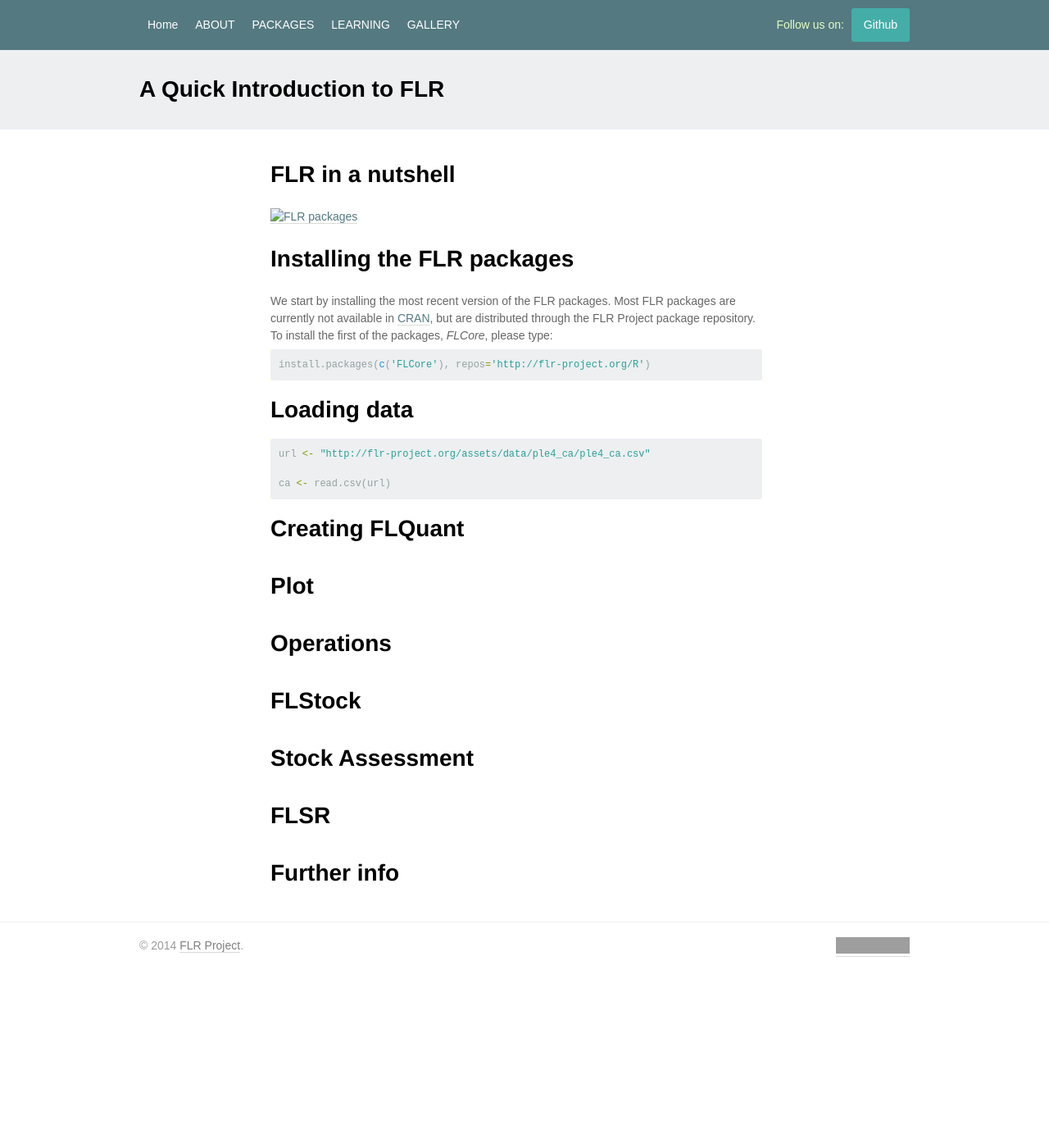
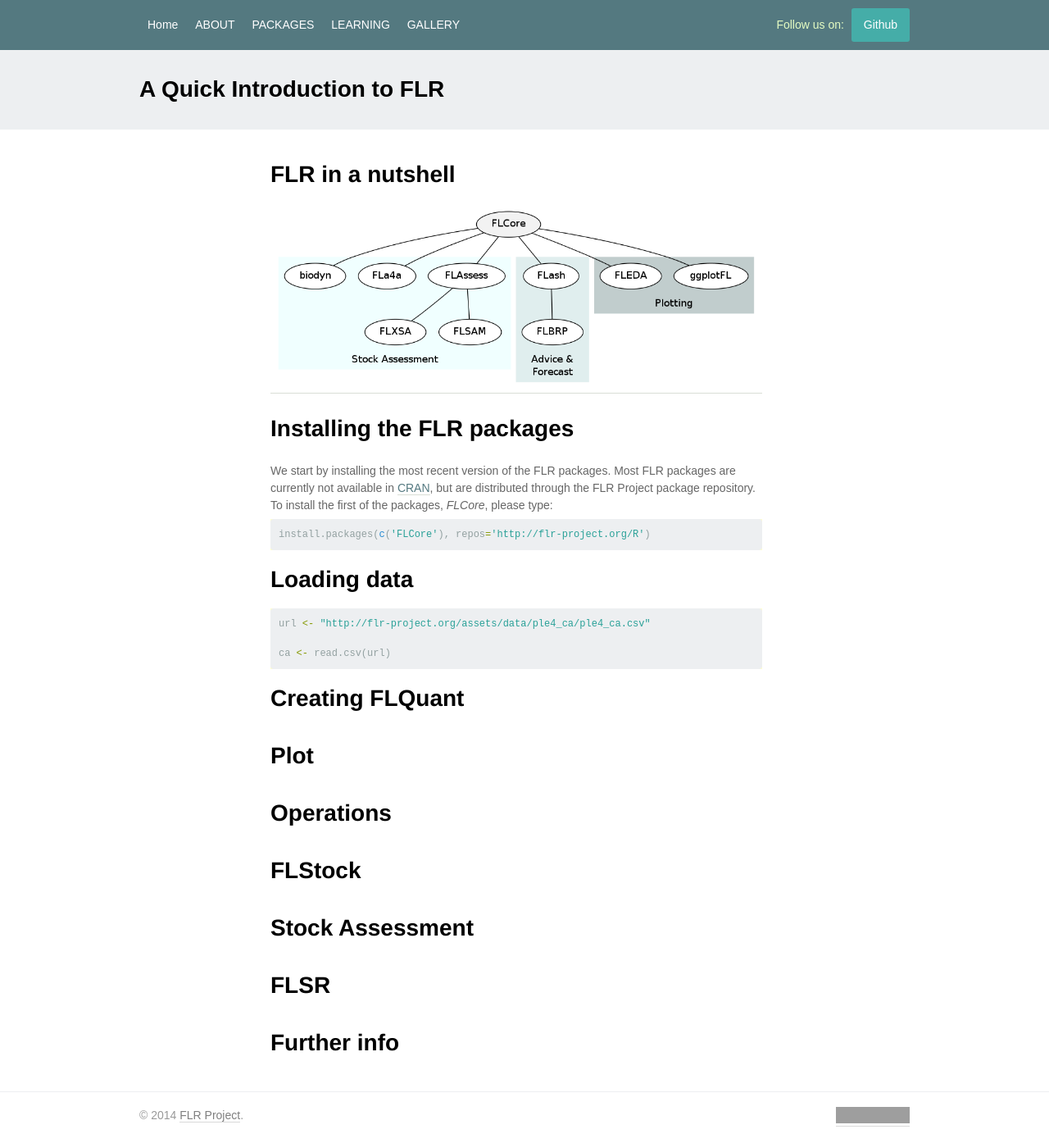
Before and after one commit to flr/flr.github.io, a Jekyll site: the page built from _posts/2014-09-03-quickintro.md, in a window 1280 px wide. Shown: the whole page at 82% size. Built offline with Jekyll 4.4.1, drawn with Linux system fonts in a browser that asks for light colours; some web fonts are replaced; before the commit the page ends 1187 px from its top, so only the background shows below that; grey boxes are pictures that could not be loaded.

Commit message:
Unifying gallery and learning under _posts

```diff
--- a/_config.yml
+++ b/_config.yml
@@ -5,5 +5,5 @@
   - jekyll-sitemap
 encoding: UTF-8
 url: http://flr-project.org
-permalink: /gallery/:categories/:year/:month/:day/:title.html
+permalink: /:categories/:year/:month/:day/:title.html
 ignore: [README.md Makefile]
--- a/_posts/2014-09-03-quickintro.md
+++ b/_posts/2014-09-03-quickintro.md
@@ -9,7 +9,7 @@
 
 # FLR in a nutshell
 
-[![FLR packages](../../assets/diagrams/flrpkgs.png)](../../assets/diagrams/flrpkgs.png)
+[![FLR packages](/assets/diagrams/flrpkgs.png)](/assets/diagrams/flrpkgs.png)
 
 # Installing the FLR packages
 
--- a/_posts/_2014-09-03-quickintro/2014-09-03-quickintro.Rmd
+++ b/_posts/_2014-09-03-quickintro/2014-09-03-quickintro.Rmd
@@ -9,7 +9,7 @@
 
 # FLR in a nutshell
 
-[![FLR packages](../../assets/diagrams/flrpkgs.png)](../../assets/diagrams/flrpkgs.png)
+[![FLR packages](/assets/diagrams/flrpkgs.png)](/assets/diagrams/flrpkgs.png)
 
 # Installing the FLR packages
 
```
